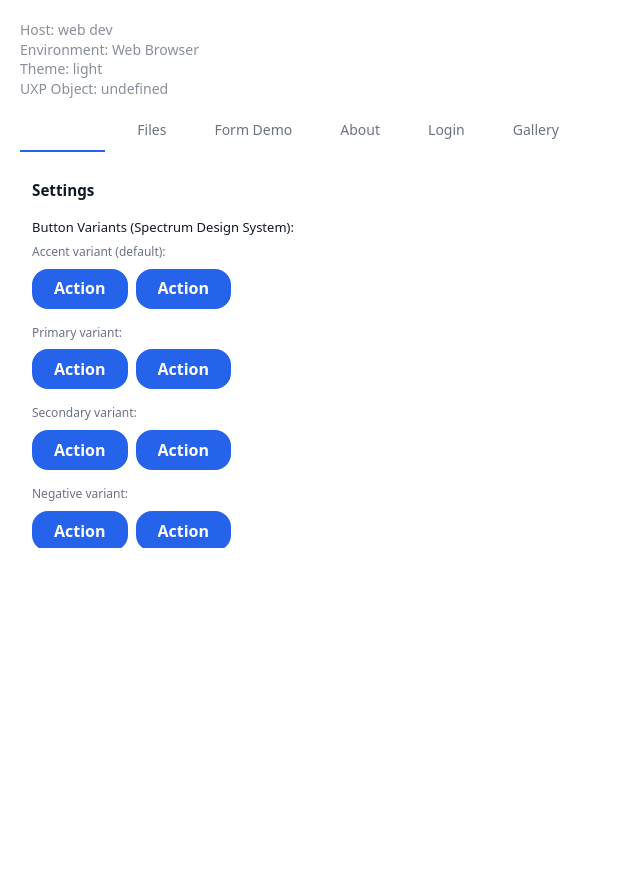
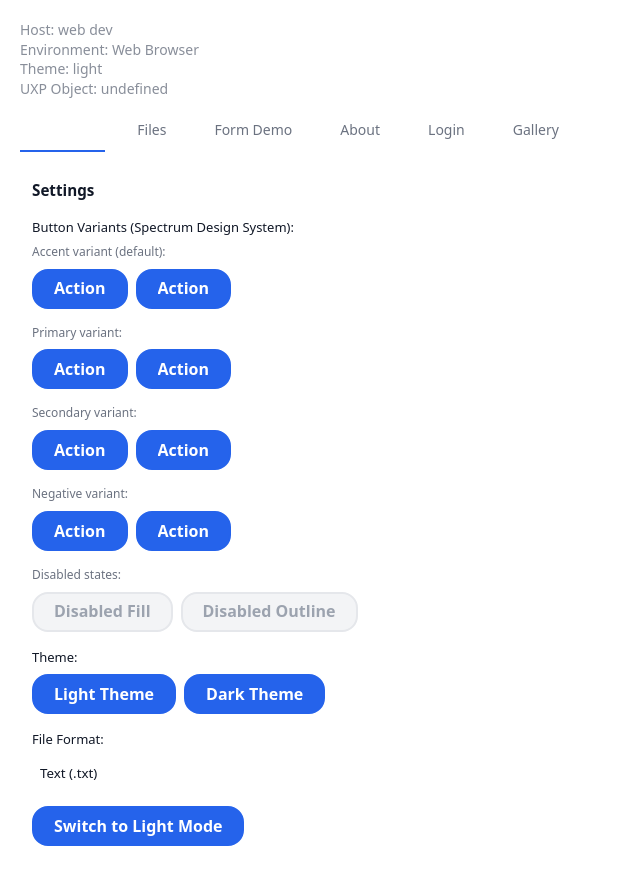
Before and after one commit to FreddyCi/uxp_ff, a React (Vite) app: page / in a window 1280 px wide. Shown: the top 884 px of the page, without its empty margins (0-640 px from the left). Before the commit the page ends 800 px from the top, so only its background shows below. Built offline with nearby package versions, Linux system fonts and the light colour scheme.

Commit message:
refactor: remove max-height from tab panel for improved layout flexibility

```diff
--- a/src/components/Tabs-hybrid.css
+++ b/src/components/Tabs-hybrid.css
@@ -127,7 +127,6 @@ div[role="tabpanel"].uxp-reset--complete.spectrum-Tabs-tabPanel.spectrum-Tabs-ta
   font-family: var(--spectrum-sans-font-family-stack) !important;
 
   /* Scrollable content area */
-  max-height: 400px !important;
   overflow-y: auto !important;
   overflow-x: hidden !important;
 }
--- a/src/main.tsx
+++ b/src/main.tsx
@@ -14,7 +14,7 @@ import { Select } from "./components/Select";
 import { Button } from "./components/Button";
 import { Tabs, TabList, Tab, TabPanel } from "./components/Tabs";
 import { usePluginStore } from "./store/usePluginStore";
-import { Form } from "./components/Form";
+
 
 const App: React.FC = () => {
   const { host, fs, panelId, theme, setTheme } = useUxp();
```
